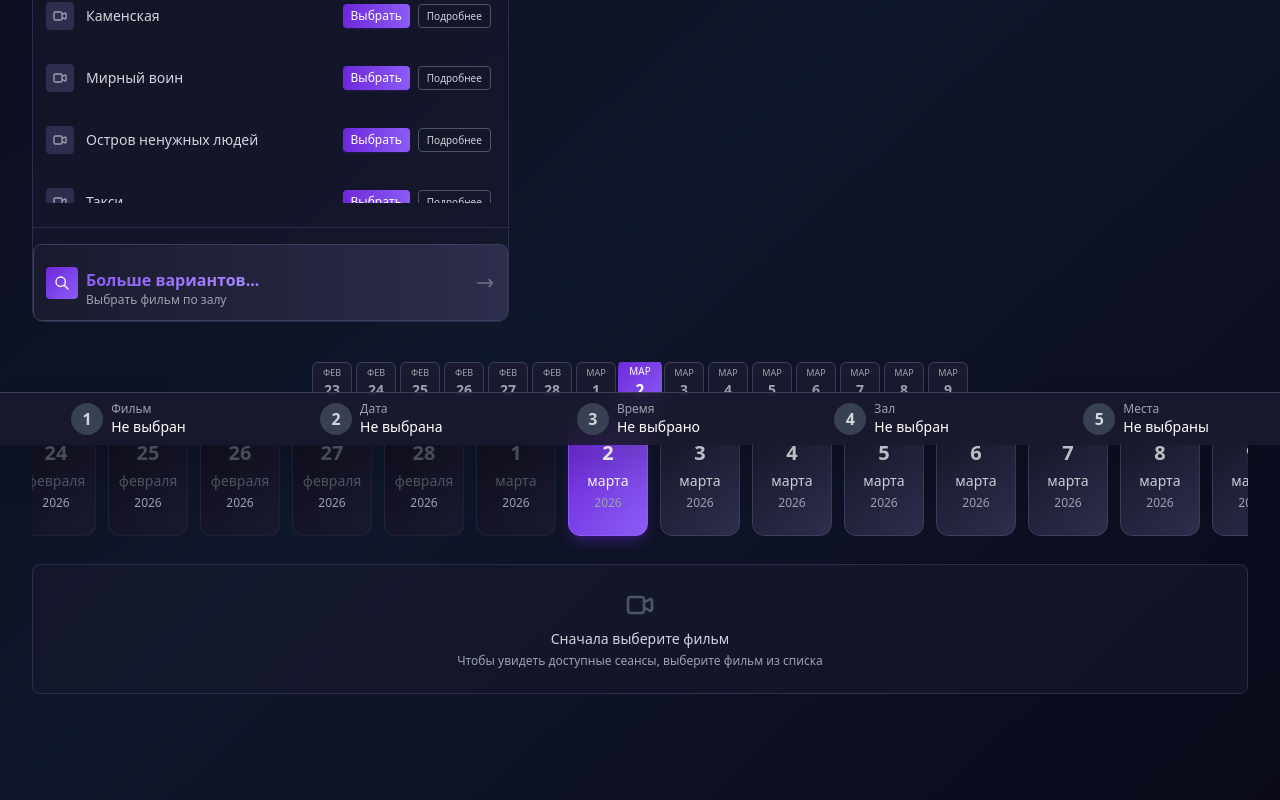
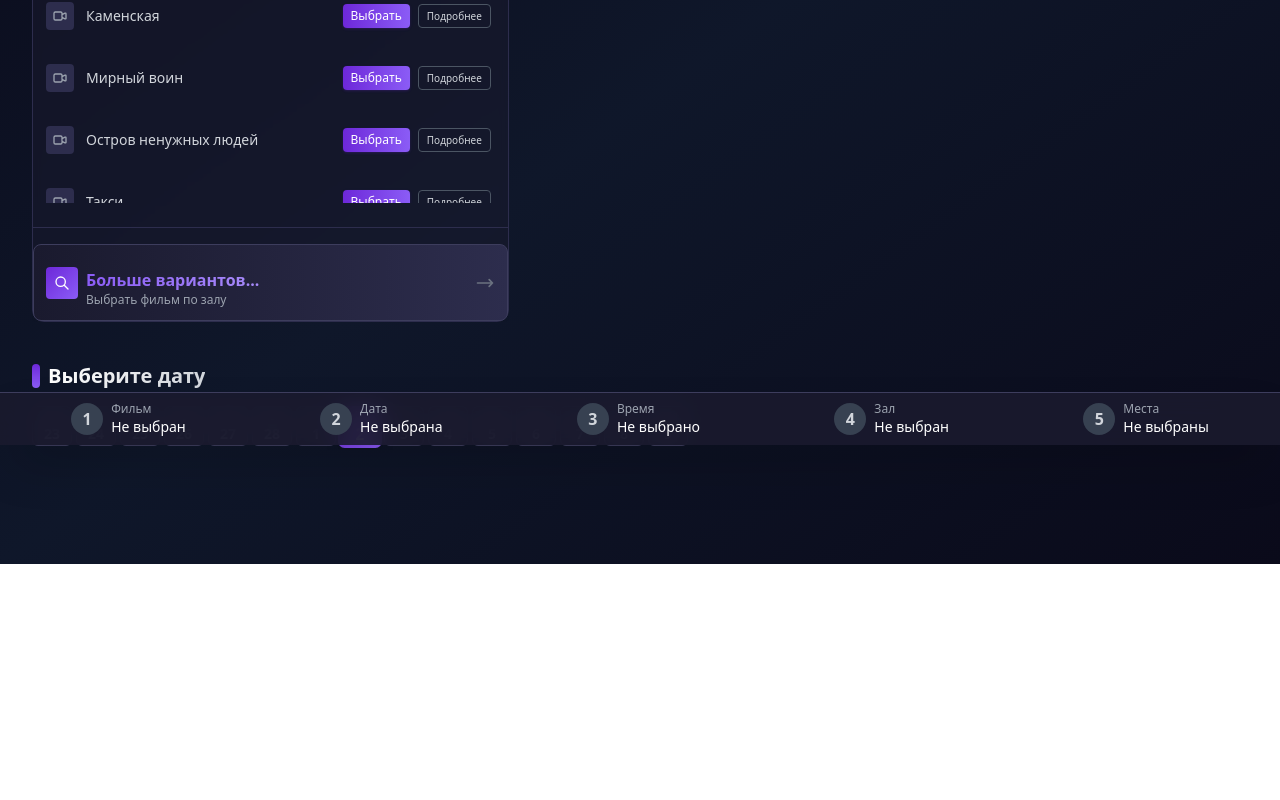
Before and after one commit to Natalia-Vorobeva/ticket_office, a React (Vite) app: page / in a window 1280 px wide. Shown: the part 355-1155 px from the top of the page. After the commit the page ends 919 px from the top, so only its background shows below. Built offline with nearby package versions, Linux system fonts and the light colour scheme.

Commit message:
feat: скрыть большие даты до клика на мини-дату, добавить заголовок календаря

```diff
--- a/src/components/Schedule/Schedule.jsx
+++ b/src/components/Schedule/Schedule.jsx
@@ -12,6 +12,12 @@ function Schedule({
 }) {
 	const [currentTime, setCurrentTime] = useState(new Date());
 	const [forceCenter, setForceCenter] = useState(0);
+	const [showBigDates, setShowBigDates] = useState(false);
+
+	// Скрываем большие даты при смене фильма или базы дат (город/кинотеатр)
+	useEffect(() => {
+		setShowBigDates(false);
+	}, [dataBase, reservation.film]);
 
 	useEffect(() => {
 		const interval = setInterval(() => setCurrentTime(new Date()), 60000);
@@ -47,12 +53,22 @@ function Schedule({
 	const onDateClick = (item, index) => {
 		handleClickDate(item, index);
 		setForceCenter(prev => prev + 1);
+		setShowBigDates(true);
 	};
 
 	return (
 		<div className='w-full min-w-0'>
 			<div className="text-center">
-        <div className="flex gap-1 justify-center mb-2 overflow-x-auto pb-1">
+				{/* Заголовок */}
+				<div className="flex items-center gap-2 mb-4">
+					<div className="w-2 h-6 rounded-full bg-gradient-to-b from-[#6d28d9] to-[#8b5cf6]"></div>
+					<h2 className="text-lg md:text-xl font-bold bg-gradient-to-r from-white to-gray-300 bg-clip-text text-transparent">
+						Выберите дату
+					</h2>
+				</div>
+
+				{/* Мини-датчики (всегда видны) */}
+				<div className="flex gap-1 mb-2 overflow-x-auto pb-1">
 					{dataBase.map((item, index) => {
 						const isActive = selectedDateIndex === index;
 						const isToday = indexActive === index;
@@ -78,6 +94,9 @@ function Schedule({
 						);
 					})}
 				</div>
+
+				{/* Большие даты (появляются только после клика на мини-дату) */}
+				{showBigDates && (
 					<div className="flex gap-3 overflow-x-auto pb-3 date-scrollbar max-w-full w-full pt-3">
 						{dataBase.map((item, index) => {
 							const isActive = selectedDateIndex === index;
@@ -147,31 +166,6 @@ function Schedule({
 							);
 						})}
 					</div>
-        {sessionList?.length === 0 && reservation.film && (
-          <div className="mt-4 bg-[#1a1a2e]/50 rounded-lg border border-[#2d2d4d] p-4">
-            <div className="flex flex-col items-center justify-center py-2">
-              <svg className="w-8 h-8 text-gray-600 mb-2" fill="none" stroke="currentColor" viewBox="0 0 24 24">
-                <path strokeLinecap="round" strokeLinejoin="round" strokeWidth="2" d="M8 7V3m8 4V3m-9 8h10M5 21h14a2 2 0 002-2V7a2 2 0 00-2-2H5a2 2 0 00-2 2v12a2 2 0 002 2z" />
-              </svg>
-              <p className="text-gray-400 text-center text-sm">
-                Чтобы увидеть доступные сеансы, выберите дату
-              </p>
-            </div>
-          </div>
-        )}
-
-        {!reservation.film && (
-          <div className="mt-4 bg-[#1a1a2e]/50 rounded-lg border border-[#2d2d4d] p-4">
-            <div className="flex flex-col items-center justify-center py-2">
-              <svg className="w-8 h-8 text-gray-600 mb-2" fill="none" stroke="currentColor" viewBox="0 0 24 24">
-                <path strokeLinecap="round" strokeLinejoin="round" strokeWidth="2" d="M15 10l4.553-2.276A1 1 0 0121 8.618v6.764a1 1 0 01-1.447.894L15 14M5 18h8a2 2 0 002-2V8a2 2 0 00-2-2H5a2 2 0 00-2 2v8a2 2 0 002 2z" />
-              </svg>
-              <p className="text-gray-300 text-center text-sm mb-1">Сначала выберите фильм</p>
-              <p className="text-gray-400 text-center text-xs">
-                Чтобы увидеть доступные сеансы, выберите фильм из списка
-              </p>
-            </div>
-          </div>
 				)}
 			</div>
 		</div>
```
Lines whose indentation alone changed are shown as unchanged.
